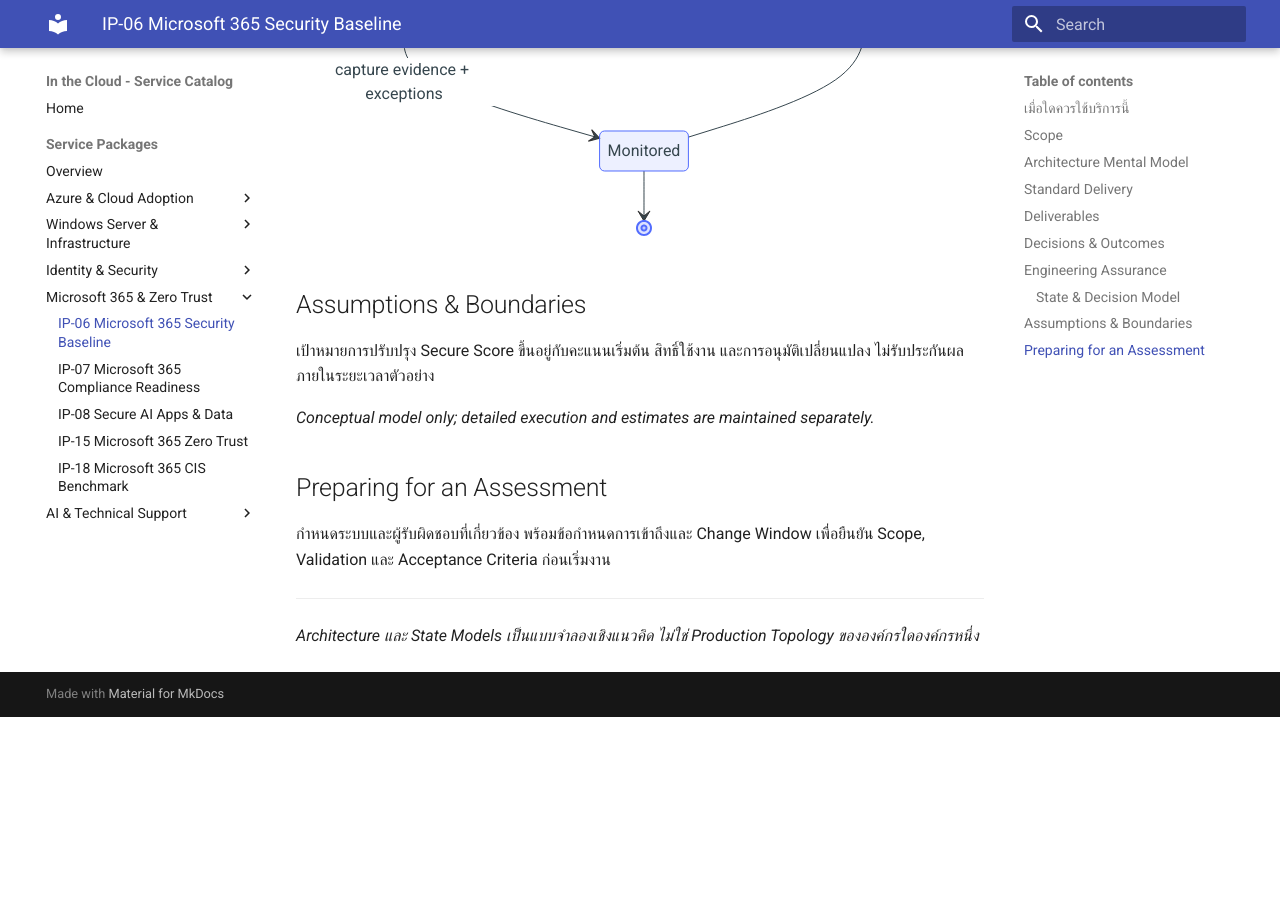
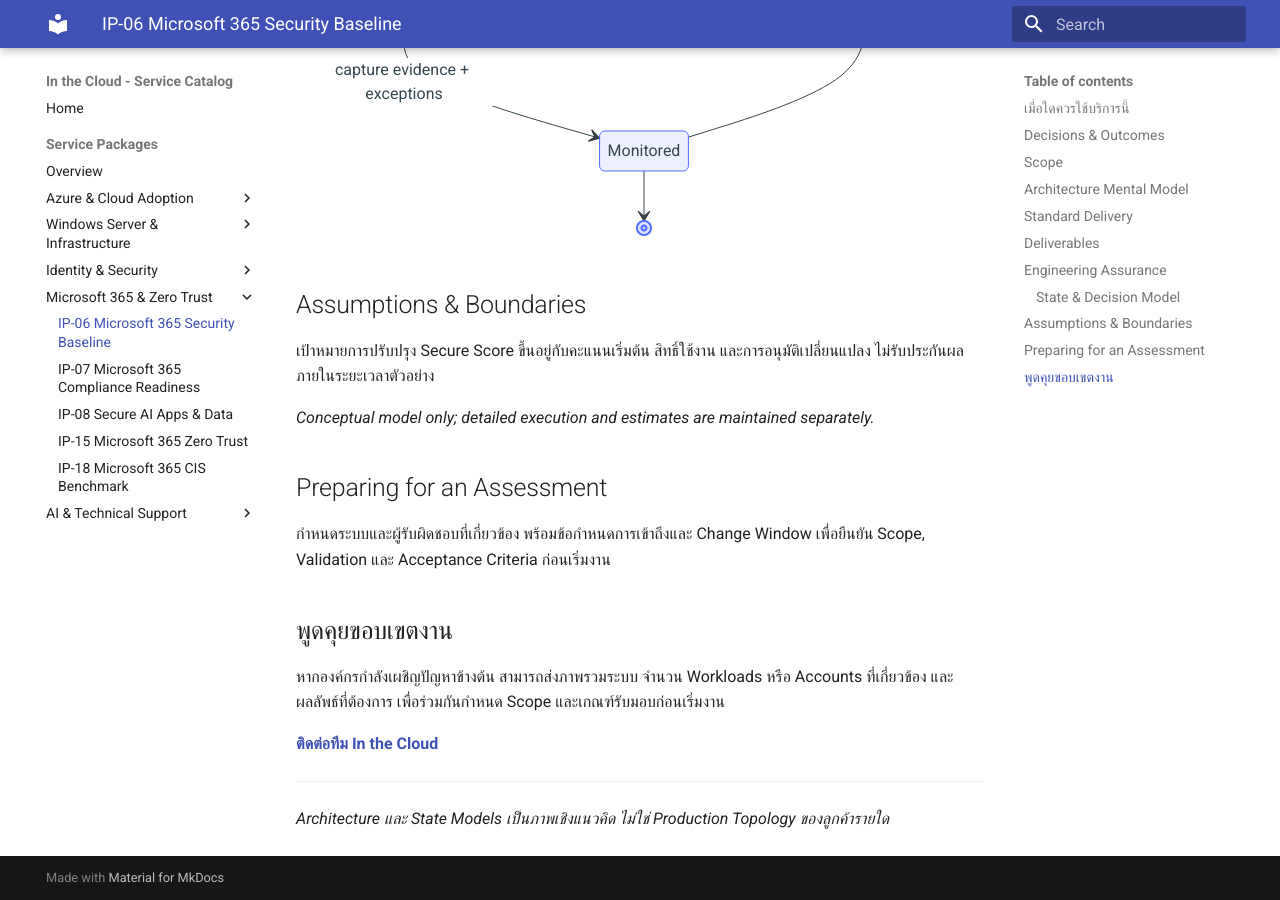
Before and after one commit to inthecloudth/service-catalog, an MkDocs documentation site: the page built from docs/services/ip-06-m365-security-baseline.md, in a window 1280 px wide and 900 px high, scrolled down 2255 px. Built offline with MkDocs 1.6.1 and Material for MkDocs 9.7.7, drawn with Linux system fonts in a browser that asks for light colours; before the commit the page ends 2972 px from its top, so only the background shows below that; some of the changed text lies outside the part shown.

Commit message:
docs(catalog): prioritize buyer outcomes and contact path for IP-06

```diff
--- a/docs/services/ip-06-m365-security-baseline.md
+++ b/docs/services/ip-06-m365-security-baseline.md
@@ -90,5 +90,12 @@ stateDiagram-v2
 
 กำหนดระบบและผู้รับผิดชอบที่เกี่ยวข้อง พร้อมข้อกำหนดการเข้าถึงและ Change Window เพื่อยืนยัน Scope, Validation และ Acceptance Criteria ก่อนเริ่มงาน
 
+## พูดคุยขอบเขตงาน
+
+หากองค์กรกำลังเผชิญปัญหาข้างต้น สามารถส่งภาพรวมระบบ จำนวน Workloads หรือ Accounts ที่เกี่ยวข้อง และผลลัพธ์ที่ต้องการ เพื่อร่วมกันกำหนด Scope และเกณฑ์รับมอบก่อนเริ่มงาน
+
+**[ติดต่อทีม In the Cloud](mailto:info@inthecloud.co.th?subject=Service%20IP-06)**
+
 ---
-*Architecture และ State Models เป็นแบบจำลองเชิงแนวคิด ไม่ใช่ Production Topology ขององค์กรใดองค์กรหนึ่ง*
+
+*Architecture และ State Models เป็นภาพเชิงแนวคิด ไม่ใช่ Production Topology ของลูกค้ารายใด*
```
Also changed, not shown: other parts of docs/services/ip-06-m365-security-baseline.md (+6 -6 lines).
